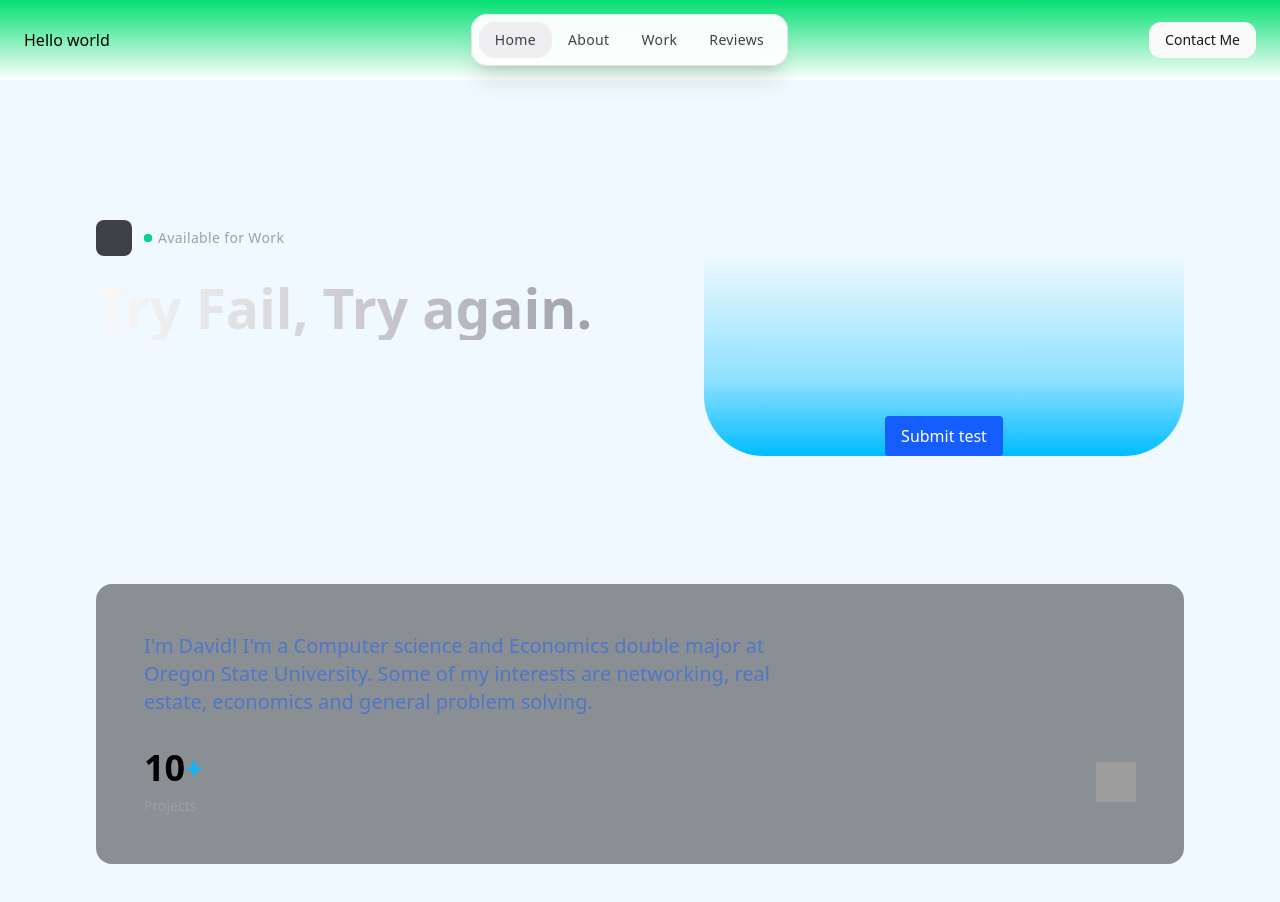
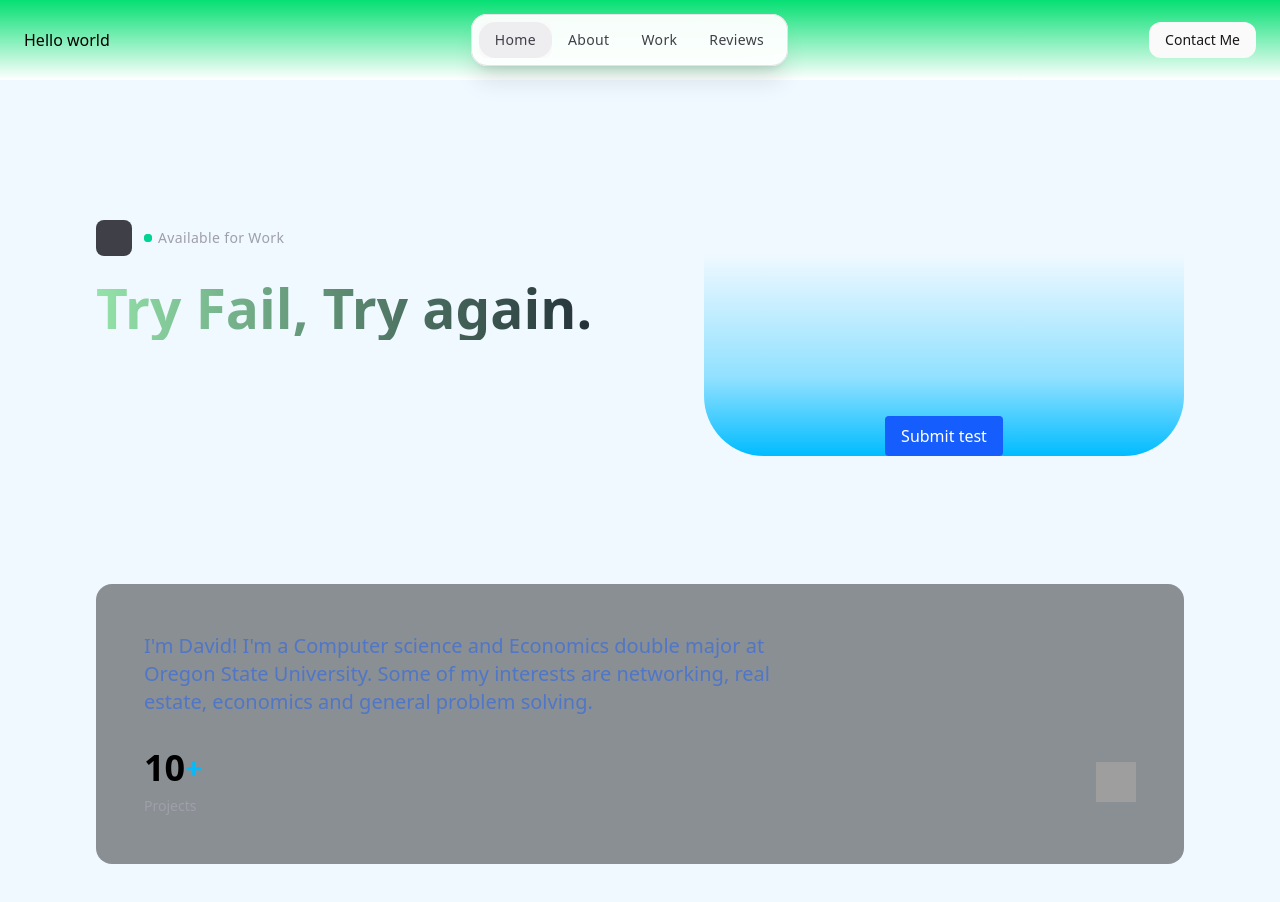
Before and after one commit to David-Gesl/David-Gesl.github.io, a React (Vite) app: page / in a window 1280 px wide. Shown: the top 902 px of the page. Built offline with nearby package versions, Linux system fonts and the light colour scheme; no server answers; grey boxes are pictures that could not be loaded.

Commit message:
refactor: change hero text color

```diff
--- a/src/index.css
+++ b/src/index.css
@@ -34,7 +34,7 @@ body {
 
 .headline-1 {
     @apply max-w-max;
-    background: -webkit-linear-gradient(0deg, #fafafa, #a1a1aa);
+    background: -webkit-linear-gradient(0deg, #94e3aa, #243138);
     -webkit-background-clip: text;
     -webkit-text-fill-color: transparent;
 }
```
